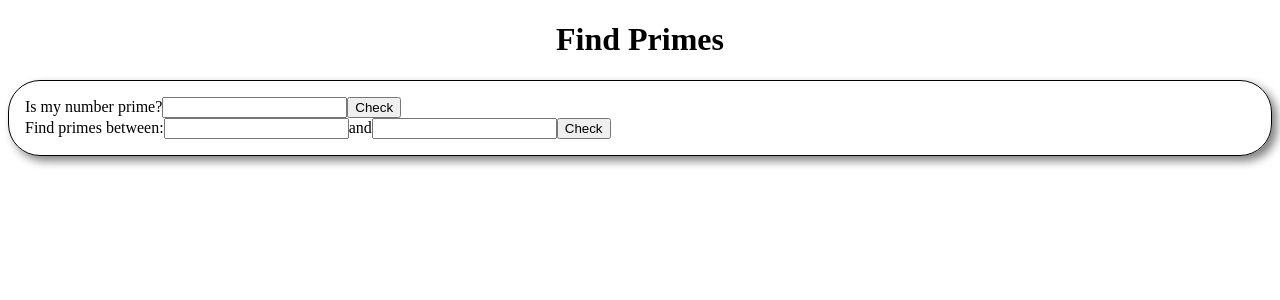
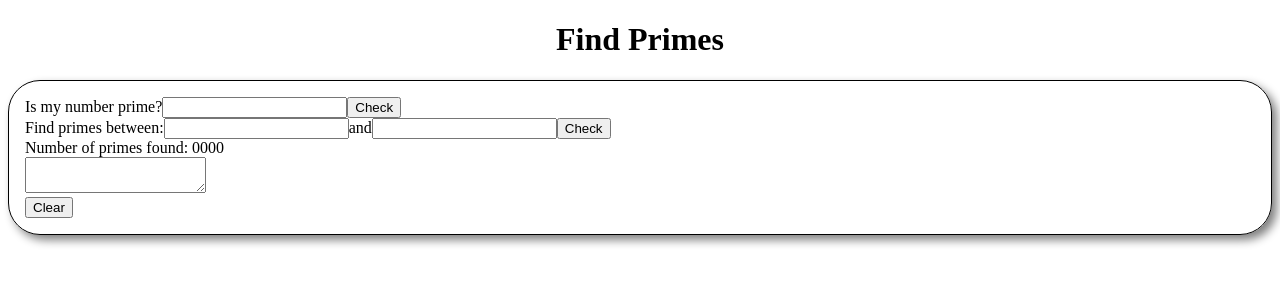
Before and after one commit to KrisztinaBrczan/Primes, a React (Vite) app: page / in a window 1280 px wide. Shown: the top 300 px of the page. Built offline with nearby package versions, Linux system fonts and the light colour scheme.

Commit message:
create basic display results component

```diff
--- /dev/null
+++ b/src/components/DisplayResult.tsx
@@ -0,0 +1,13 @@
+export default function DisplayResult() {
+  return (
+    <>
+      <div>
+        <span>Number of primes found: 0000</span>
+        <div>
+          <textarea></textarea>
+        </div>
+        <button>Clear</button>
+      </div>
+    </>
+  );
+}
--- a/src/components/MainContainer.tsx
+++ b/src/components/MainContainer.tsx
@@ -1,3 +1,4 @@
+import DisplayResult from "./DisplayResult";
 import InputContainer from "./InputContainer";
 import styled from "styled-components";
 
@@ -14,6 +15,7 @@ export default function MainContainer() {
     <>
       <Container>
         <InputContainer />
+        <DisplayResult />
       </Container>
     </>
   );
```
